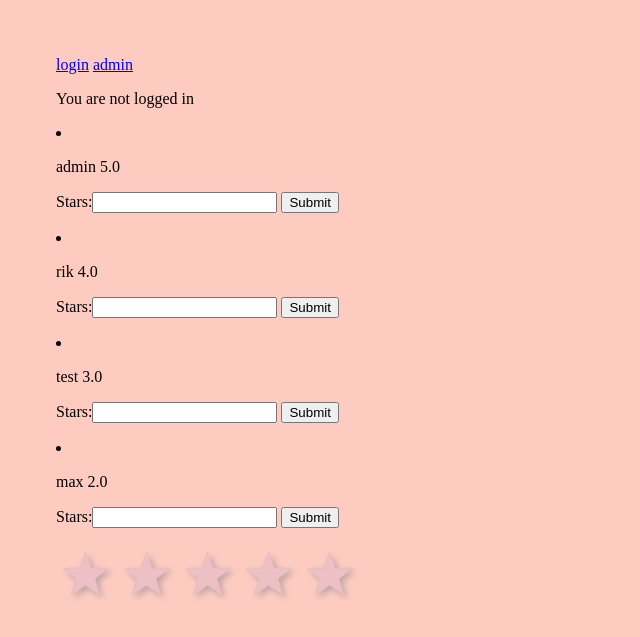
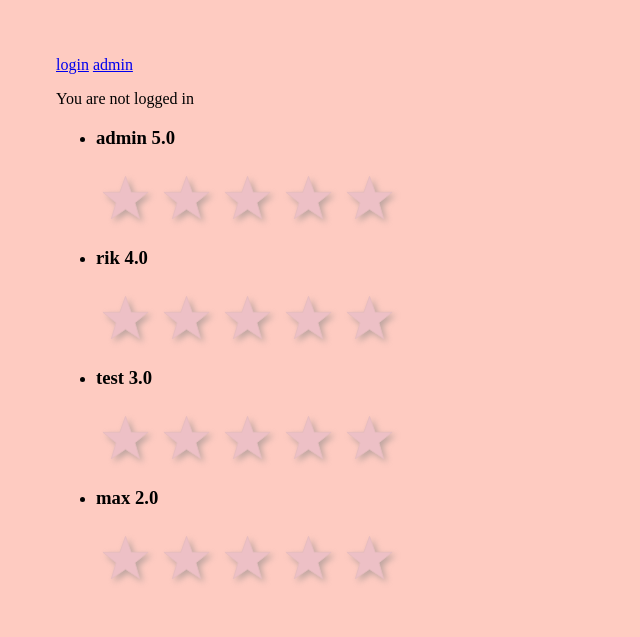
Before and after one commit to rikdewit/nosedive, a Django app: page /main/ in a window 1280 px wide. Shown: the top 637 px of the page, without its empty margins (0-640 px from the left). Run offline with Django 3.2, Linux system fonts and the light colour scheme; data comes from the database, SQL or seed files in the repository.

Commit message:
stars inline users

```diff
--- a/static/css/style.css
+++ b/static/css/style.css
@@ -52,3 +52,11 @@ body{
 html{
 
 }
+
+* {
+    user-select: none; /* standard syntax */
+    -webkit-user-select: none; /* webkit (safari, chrome) browsers */
+    -moz-user-select: none; /* mozilla browsers */
+    -khtml-user-select: none; /* webkit (konqueror) browsers */
+    -ms-user-select: none; /* IE10+ */
+}
--- a/static/js/main.js
+++ b/static/js/main.js
@@ -5,4 +5,5 @@ document.addEventListener('DOMContentLoaded', function(){
     raters.forEach(rater => {
         new Rater(rater);
     })
+
 })
--- a/static/js/rater.js
+++ b/static/js/rater.js
@@ -30,4 +30,6 @@ export function Rater(ratingElement) {
         });
     }
 
+
+
 }
--- a/templates/index.html
+++ b/templates/index.html
@@ -1,6 +1,9 @@
 {% extends 'base.html' %}
 
 {% load static %}
+<script src="{% static 'js/main.js' %}" defer></script>
+<script src="{% static 'css/style.css' %}"></script>
+
 {% block title %}Home{% endblock %}
 
 {% block content %}
@@ -11,63 +14,35 @@
 {% else %}
   <p>You are not logged in</p>
 {% endif %}
+<ul>
 {%for person in users%}
     <li>
         <p>
-        {{person}}
-        {{person.profile.rating}} <!--
-        <form action="/main/rate" method="post">
-            {%csrf_token%}
-            <label for="rating">Rating </label>
-            <input id="user" type="hidden" name="username" value="{{person.username}}"]>
-            <input id="rating-input" type="number" name="rating" value="{{ person.profile.rating }}">
-            <input type="submit" value="OK">
-        </form>
-        -->
-        <form action ="/main/" method="post">
+        <h3 class="no-selection">{{person}} {{person.profile.rating}} </h3>
+
+
+        <div class="star-row" role="rater" data-value="{{person}}">
+          {% for i in '01234'|make_list %}
+          <div class="star" data-value="{{ i }}">
+            <svg xmlns="http://www.w3.org/2000/svg" width="100" height="100" viewBox="0 0 51 48">
+                <path d="m25,1 6,17h18l-14,11 5,17-15-10-15,10 5-17-14-11h18z" />
+            </svg>
+        </div>
+        {% endfor %}
+        </div>
+        <!-- <form action ="/main/" method="post">
             {% csrf_token %}
             {{form}}
-        <!--
+
 <input type="hidden" value="{{person}}>
--->
+
         <input type="submit" value="Submit">
-        </form>
+        </form> -->
+
 
         </p>
     </li>
 {%endfor%}
 
-<div class="star-row" role="rater" data-value="0">
-
-  <div class="star" data-value="0">
-      <svg xmlns="http://www.w3.org/2000/svg" width="100" height="100" viewBox="0 0 51 48">
-          <path d="m25,1 6,17h18l-14,11 5,17-15-10-15,10 5-17-14-11h18z" />
-      </svg>
-  </div>
-
-  <div class="star" data-value="1">
-      <svg xmlns="http://www.w3.org/2000/svg" width="100" height="100" viewBox="0 0 51 48">
-          <path d="m25,1 6,17h18l-14,11 5,17-15-10-15,10 5-17-14-11h18z" />
-      </svg>
-  </div>
-
-  <div class="star" data-value="2">
-      <svg xmlns="http://www.w3.org/2000/svg" width="100" height="100" viewBox="0 0 51 48">
-          <path d="m25,1 6,17h18l-14,11 5,17-15-10-15,10 5-17-14-11h18z" />
-      </svg>
-  </div>
-
-  <div class="star" data-value="3">
-      <svg xmlns="http://www.w3.org/2000/svg" width="100" height="100" viewBox="0 0 51 48">
-          <path d="m25,1 6,17h18l-14,11 5,17-15-10-15,10 5-17-14-11h18z" />
-      </svg>
-  </div>
-
-  <div class="star" data-value="4">
-      <svg xmlns="http://www.w3.org/2000/svg" width="100" height="100" viewBox="0 0 51 48">
-          <path d="m25,1 6,17h18l-14,11 5,17-15-10-15,10 5-17-14-11h18z" />
-      </svg>
-  </div>
-</div>
 
 {% endblock %}
```
